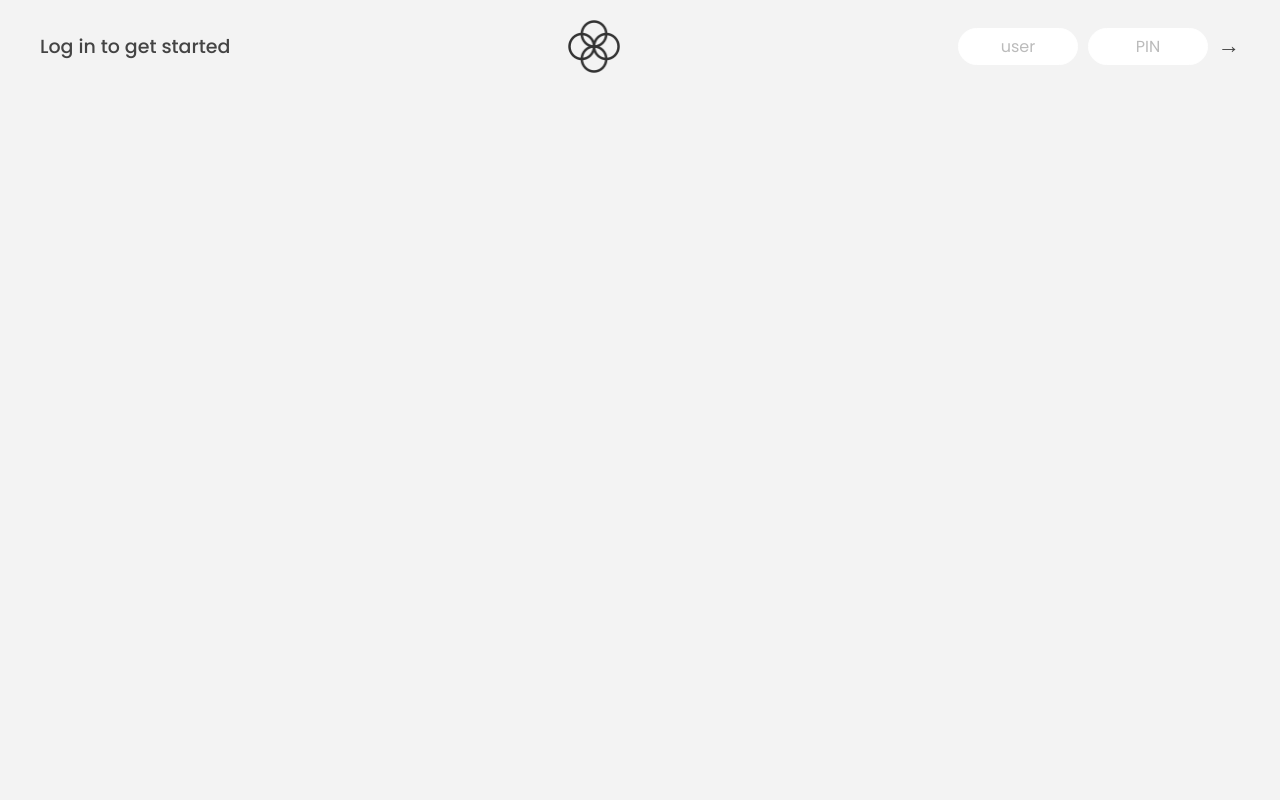
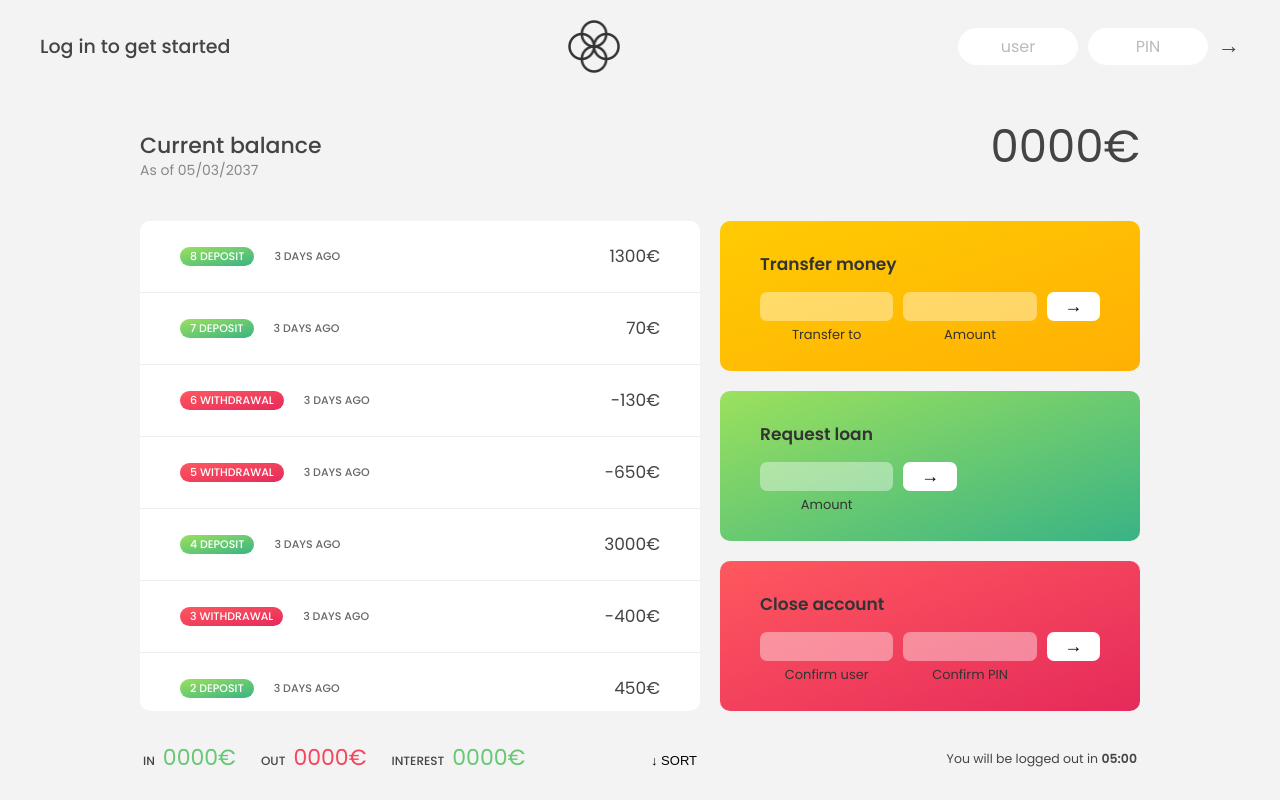
Before and after one commit to raghav2310068/javascript_learning, a plain HTML site: page array advances bankist/index.html in a window 1280 px wide. Drawn offline with Linux system fonts and the light colour scheme.

Commit message:
changes from college

```diff
--- a/array advances bankist/script.js
+++ b/array advances bankist/script.js
@@ -61,6 +61,21 @@ const inputLoanAmount = document.querySelector('.form__input--loan-amount');
 const inputCloseUsername = document.querySelector('.form__input--user');
 const inputClosePin = document.querySelector('.form__input--pin');
 
+const displaymovements=function(movements){
+  containerMovements.innerHTML=""
+  movements.forEach(function(mov,i)
+  {
+  let status=mov>0 ? "deposit":"withdrawal";
+  const html=` <div class="movements__row">
+          <div class="movements__type movements__type--${status}">${i+1} ${status}</div>
+          <div class="movements__date">3 days ago</div>
+          <div class="movements__value">${mov}€</div>
+        </div>`
+        containerMovements.insertAdjacentHTML("afterbegin",html);
+});
+}
+displaymovements(account1.movements)
+
 /////////////////////////////////////////////////
 /////////////////////////////////////////////////
 // LECTURES
@@ -95,14 +110,13 @@ console.log(arr.at(-1));
 console.log(arr.join(','));
 
 const movements = [200, 450, -400, 3000, -650, -130, 70, 1300];
-for(const [index,mov] of movements.entries()){``
+for(const [index,mov] of movements.entries()){
   if(mov<0){
     console.log(`${index+1} : you withdraw ${Math.abs(mov)} rupees `);
 
   }
   else{
     console.log(`${index+1} : you deposited ${Math.abs(mov)} rupees `);
-
   }
-
 }
+console.log(`****************for each***************`)
--- a/array advances bankist/style.css
+++ b/array advances bankist/style.css
@@ -94,7 +94,7 @@ nav {
   gap: 2rem;
 
   /* NOTE This creates the fade in/out anumation */
-  opacity: 0;
+  /* opacity: 0; */
   transition: all 1s;
 }
 
```
